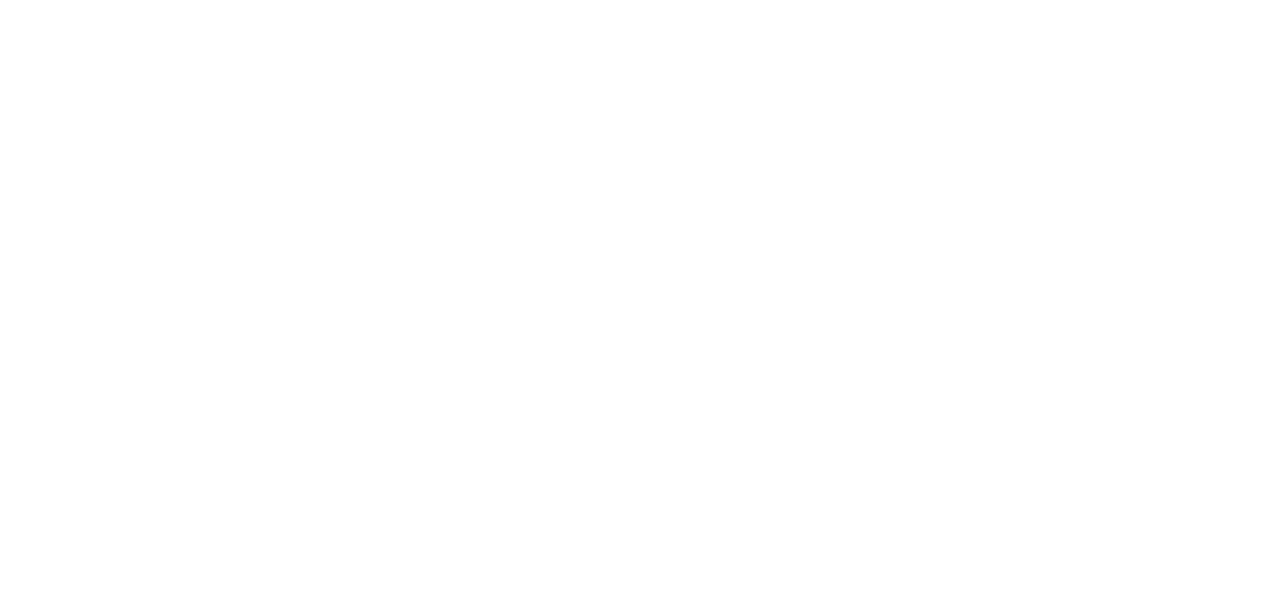
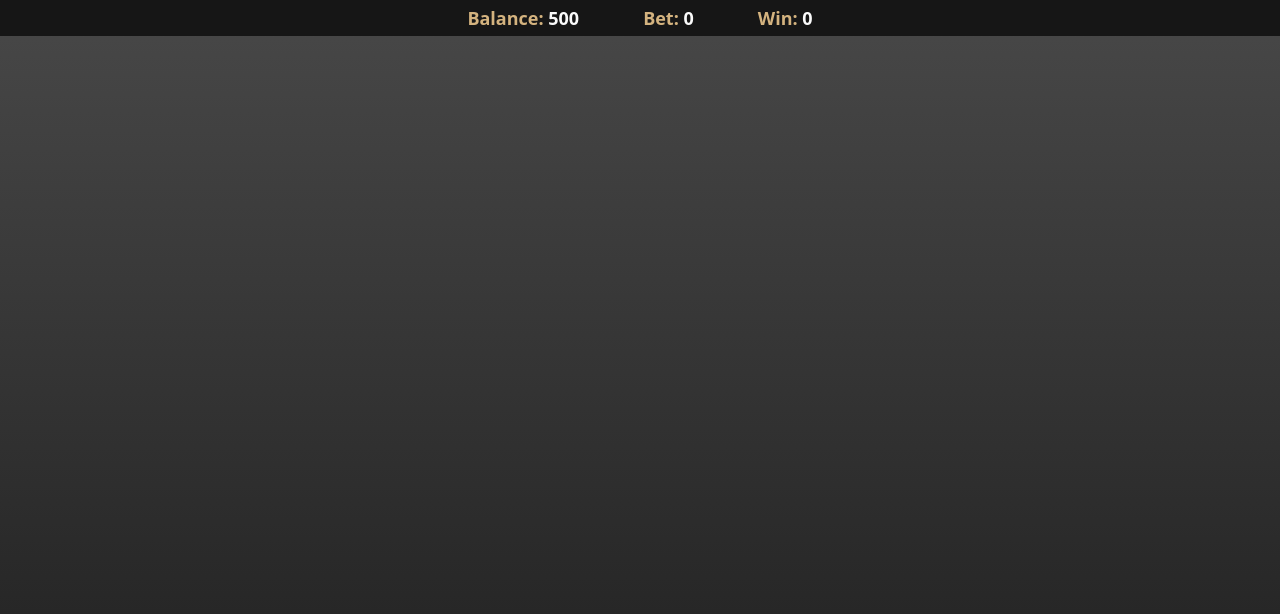
Before and after one commit to shashtag/rock-paper-sissors, a React (Vite) app: page / in a window 1280 px wide. Shown: the top 614 px of the page. Built offline with nearby package versions, Linux system fonts and the light colour scheme.

Commit message:
add header UI

```diff
--- a/src/App.tsx
+++ b/src/App.tsx
@@ -1,5 +1,15 @@
+import { useState } from "react";
+import Header from "./Components/Header";
+
 function App() {
-  return <div></div>;
+  const [balance, setBalance] = useState(500);
+  const [bet, setBet] = useState(0);
+  const [win, setWin] = useState(0);
+  return (
+    <div className='text-lg bg-gradient-to-b from-[#484848] to-[#1D1D1D] h-[100vh]'>
+      <Header balance={balance} bet={bet} win={win} />
+    </div>
+  );
 }
 
 export default App;
--- /dev/null
+++ b/src/Components/Header.tsx
@@ -0,0 +1,22 @@
+type HeaderProps = { balance: number; bet: number; win: number };
+
+const Header = ({ balance, bet, win }: HeaderProps) => {
+  return (
+    <div className='flex bg-[#161616] justify-center'>
+      <div className='px-8 py-1 text-[#FBFBFB] font-semibold'>
+        <span className='text-[#D4B37F]'>Balance: </span>
+        {balance}
+      </div>
+      <div className='px-8 py-1 text-[#FBFBFB] font-semibold'>
+        <span className='text-[#D4B37F]'>Bet: </span>
+        {bet}
+      </div>
+      <div className='px-8 py-1 text-[#FBFBFB] font-semibold'>
+        <span className='text-[#D4B37F]'>Win: </span>
+        {win}
+      </div>
+    </div>
+  );
+};
+
+export default Header;
```
